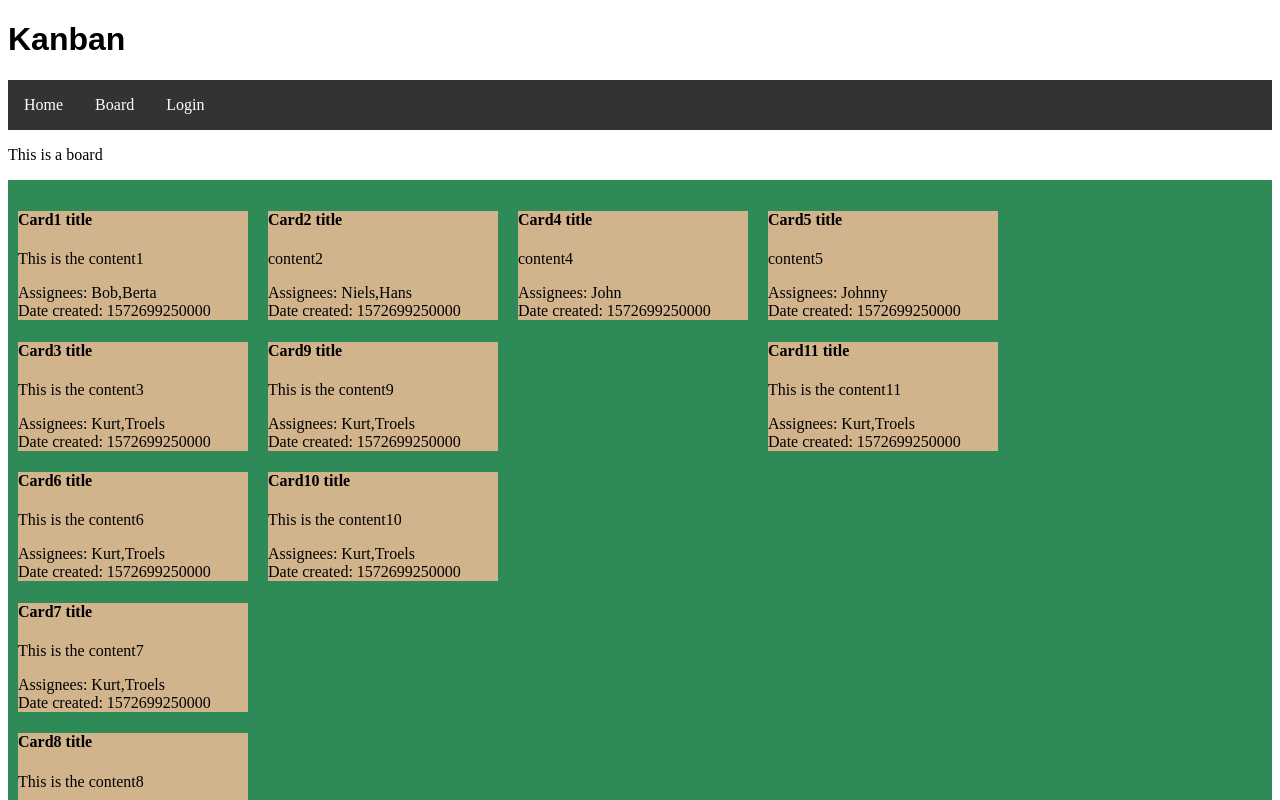
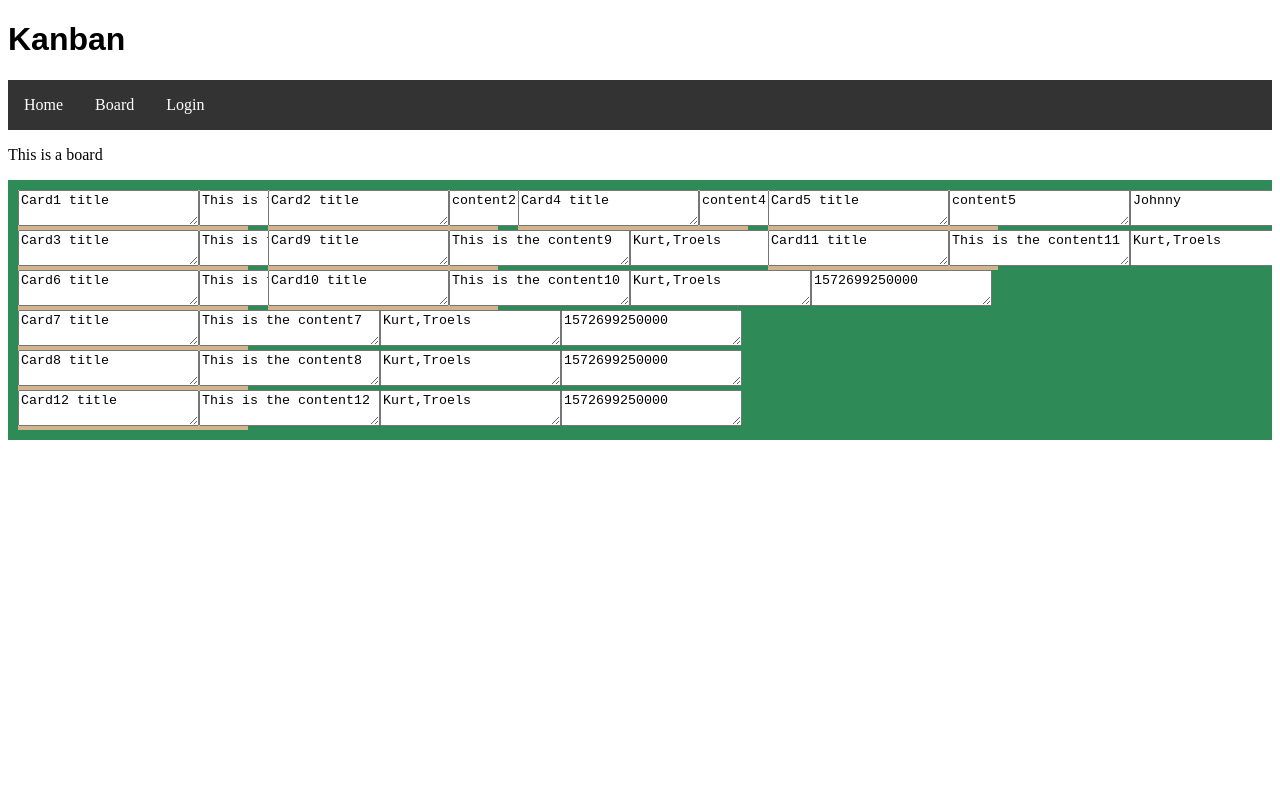
Before and after one commit to Distribution-group5/Kanban, an Angular app in the folder KanbanFrontend/: page /kanbanboard in a window 1280 px wide. Shown: the top 800 px of the page. Built offline with nearby package versions, Linux system fonts and the light colour scheme.

Commit message:
Initial html

```diff
--- a/KanbanFrontend/src/app/card/card.component.html
+++ b/KanbanFrontend/src/app/card/card.component.html
@@ -1,6 +1,12 @@
 <div style=background-color:tan>
+  <textarea ng-model="Title">{{card.Title}}</textarea>
+  <textarea ng-model="Content">{{card.Content}}</textarea>
+  <textarea ng-model="Assignees">{{card.Assignees}}</textarea>
+  <textarea ng-model="CreationDate">{{card.DateCreated}}</textarea>
+  <!--
     <h4>{{card.Title}}</h4>
         <p>{{card.Content}}</p>
         <p>Assignees: {{card.Assignees}} <br>
         Date created: {{card.DateCreated}}</p>
+      -->
 </div>
```
Also changed, not shown: 1 other file (tests, documents, lock files or other folders).
